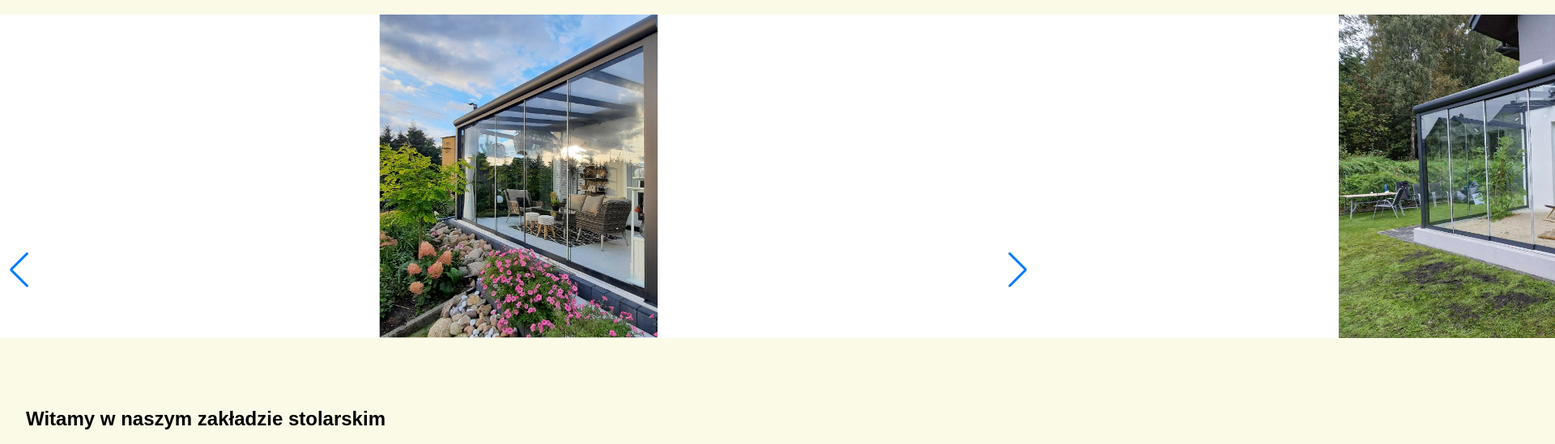
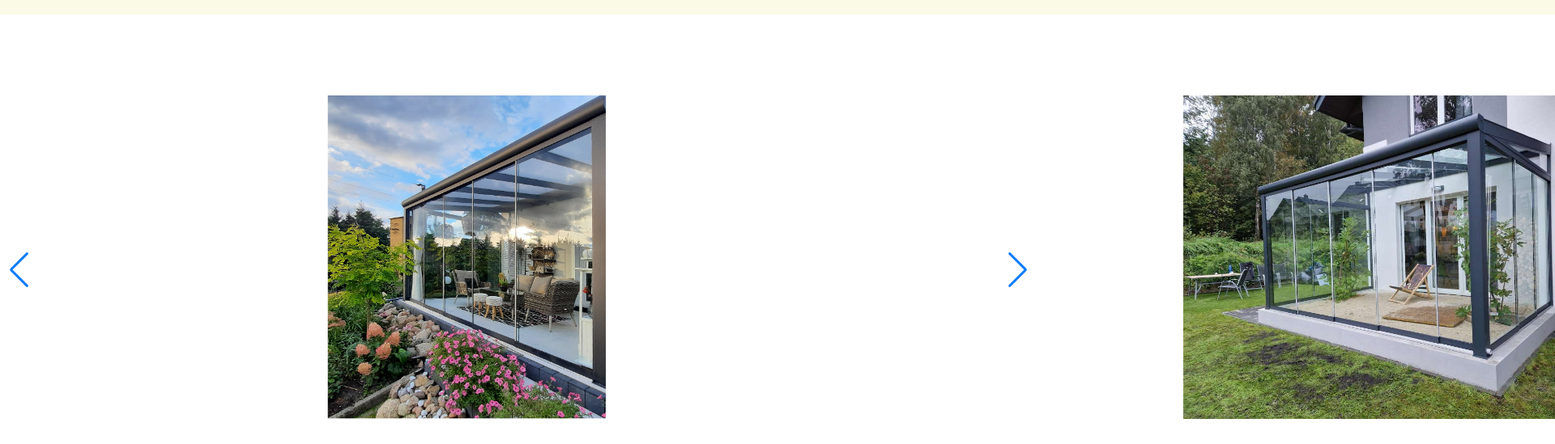
Before and after one commit to Hvnzu/Hvznu.github.io, a plain HTML site: page index.html in a window 1280 px wide. Shown: the part 66-615 px from the top of the page at 81% size, 1920 px wide, since content can reach past the window. Drawn offline with nearby package versions, Linux system fonts and the light colour scheme.

Commit message:
Update index.html

```diff
--- a/index.html
+++ b/index.html
@@ -23,8 +23,8 @@
 
         /* Styl karuzeli w nagłówku */
         .swiper-container {
-            width: 100%;
-            height: 400px; /* Wysokość karuzeli */
+            width: 90%;
+            height: 600px; /* Wysokość karuzeli */
         }
 
         .swiper-slide {
```
